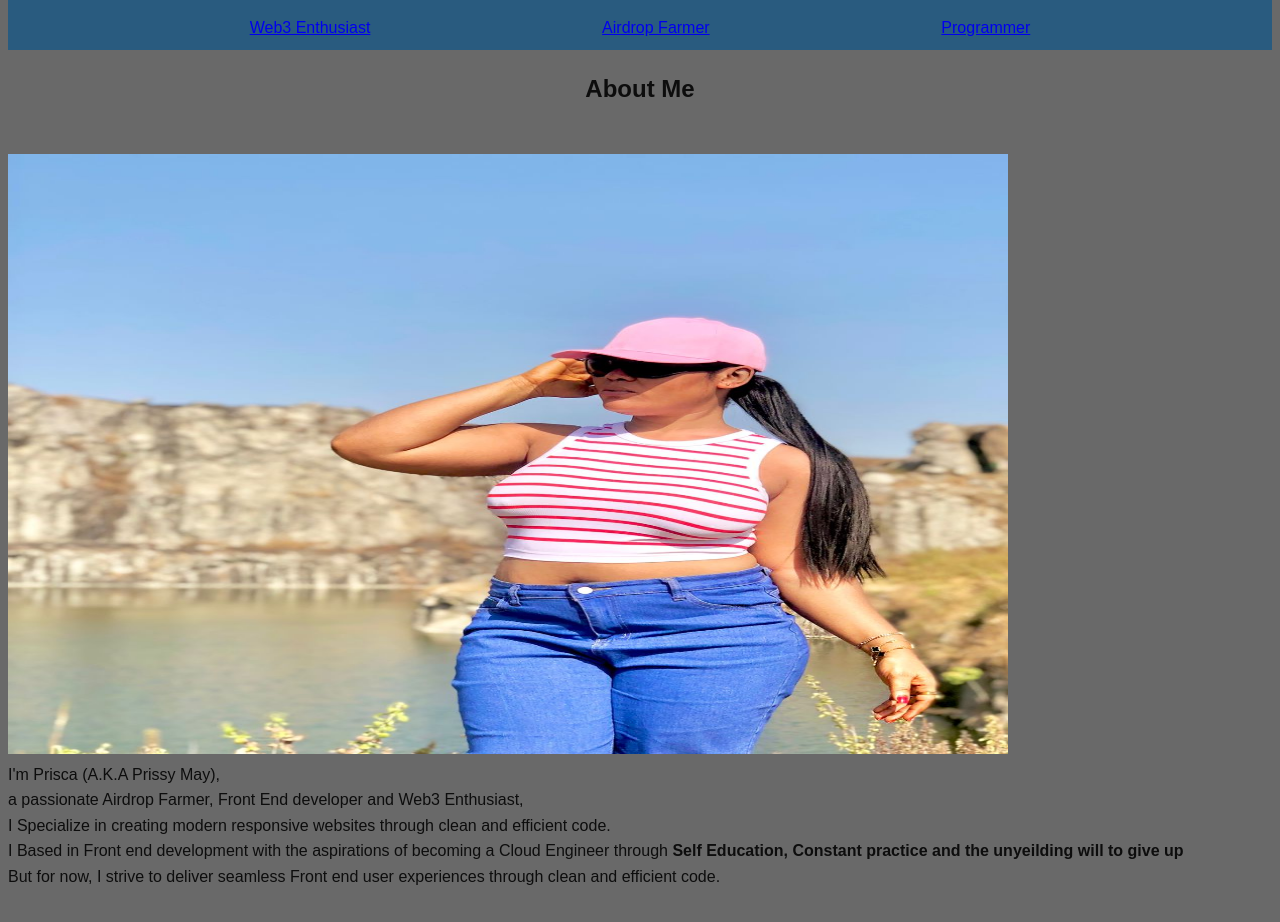
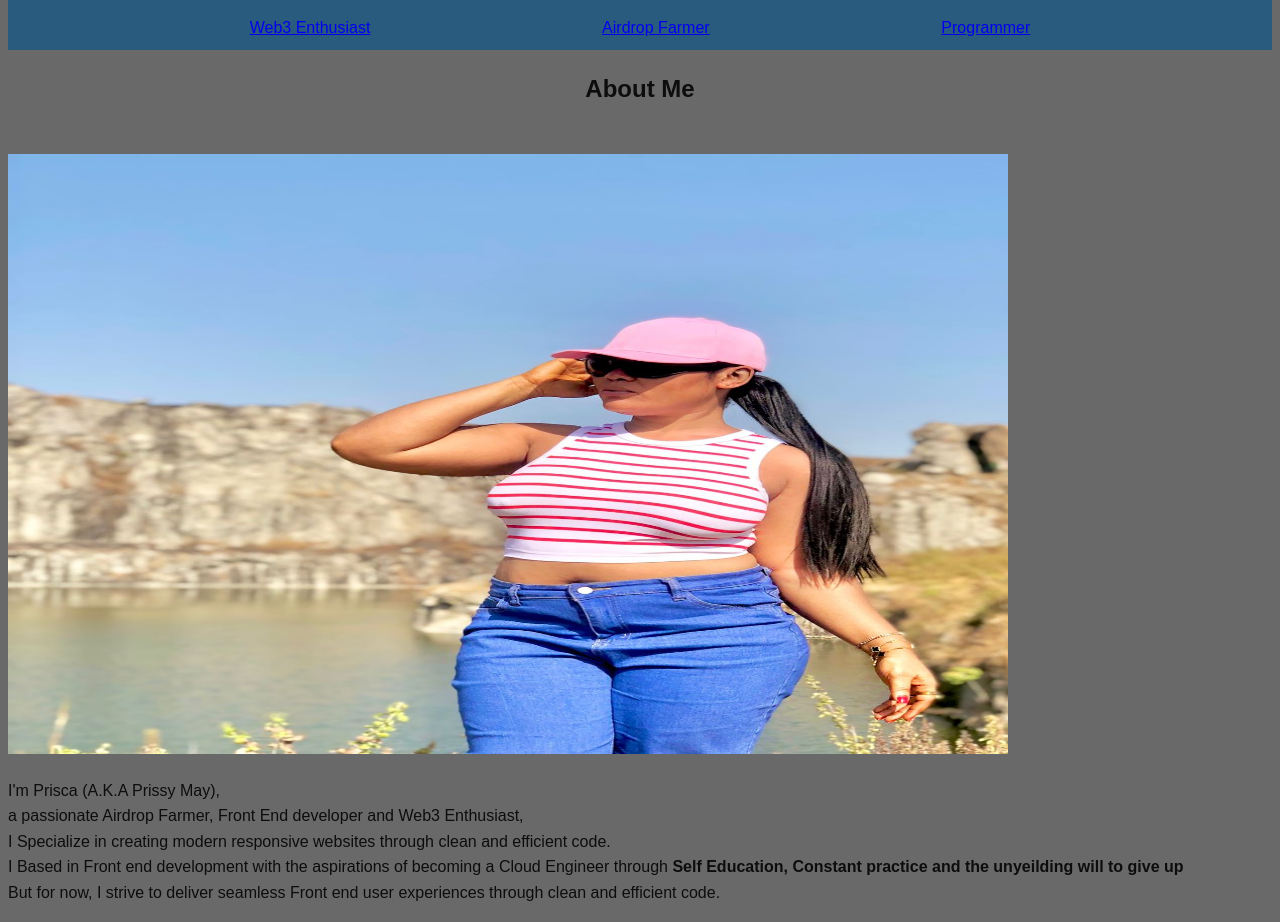
Before and after one commit to Prissymay05/Prissy-may-Profile, a plain HTML site: page profile.html in a window 1280 px wide. Shown: the part 121-1043 px from the top of the page. Drawn offline with Linux system fonts and the light colour scheme.

Commit message:
Update profile.html

```diff
--- a/profile.html
+++ b/profile.html
@@ -57,9 +57,6 @@
             align-items: center;
             }
 
-            nav:hover{
-            color: #05b746;
-            }
 
             img{
             width: 500px;
@@ -70,7 +67,7 @@
         @media (min-width: 901px) and (max-width: 2000px) {
              /* General Styling */
              * {
-                margin: 10;
+                margin: 10 20;
                 padding: 20;
                 box-sizing: border-box;
             }
@@ -110,6 +107,11 @@
             width: 1000px;
             height: 600px;
             }
+
+            p{
+                margin: 10 20;
+                padding: 20 200;
+            }
         }
 
     </style>
@@ -129,7 +131,8 @@
         <img src="Img/Prissy-may.jpg" alt="Prissy-may"
             <br>
             <br>
-        I'm Prisca (A.K.A Prissy May),
+        <p>
+            I'm Prisca (A.K.A Prissy May),
             <br>
         a passionate Airdrop Farmer, Front End developer and Web3 Enthusiast,
             <br>
@@ -142,5 +145,7 @@
         But for now,
         I strive to deliver seamless Front end user experiences through
         clean and efficient code.</p>
+
+
     </body>
 </html>
```
